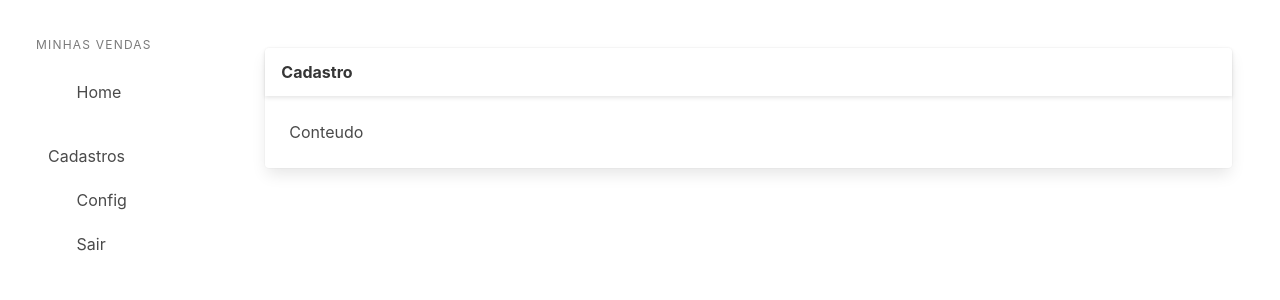
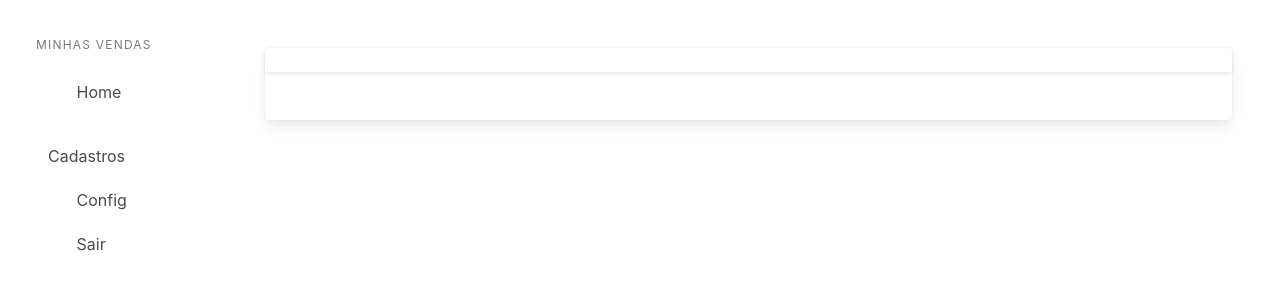
Before and after one commit to marcosmour/vendasappfrontend, a Next.js app: page / in a window 1280 px wide. Shown: the top 300 px of the page. Built offline with nearby package versions, Linux system fonts and the light colour scheme.

Commit message:
Criando a pagina de cadastro de produtos

```diff
--- a/src/components/index.ts
+++ b/src/components/index.ts
@@ -1 +1,2 @@
 export { Layout } from './layout'
+export { CadastroProdutos} from './produtos'
--- a/src/components/layout/index.tsx
+++ b/src/components/layout/index.tsx
@@ -1,6 +1,12 @@
+import { ReactNode } from 'react';
 import { Menu} from './menu'
 
-export const Layout: React.FC = () =>{
+interface LayoutProps{
+    titulo?: string;
+    children?: ReactNode;
+}
+
+export const Layout: React.FC<LayoutProps> = (props: LayoutProps) =>{
     return(
         <div className="app">
             <section className="main-content columns is-fullheight">
@@ -11,12 +17,12 @@
                         <div className="card">
                             <div className="card-header">
                                 <p className="card-header-title">
-                                    Cadastro
+                                    {props.titulo}
                                 </p>
                              </div>
                                 <div className="card-content">
                                     <div className="content">
-                                        Conteudo
+                                        {props.children}
 
                                 </div>
 
--- /dev/null
+++ b/src/components/produtos/cadastro/index.tsx
@@ -0,0 +1,7 @@
+import { Layout } from 'components'
+
+export const CadastroProdutos: React.FC = () =>{
+    return (
+        <Layout titulo='Produtos'></Layout>
+    )
+}
--- /dev/null
+++ b/src/components/produtos/index.ts
@@ -0,0 +1 @@
+export { CadastroProdutos} from './cadastro'
--- /dev/null
+++ b/src/pages/cadastros/produtos/index.tsx
@@ -0,0 +1,3 @@
+import { CadastroProdutos } from 'components'
+
+export default CadastroProdutos
```
